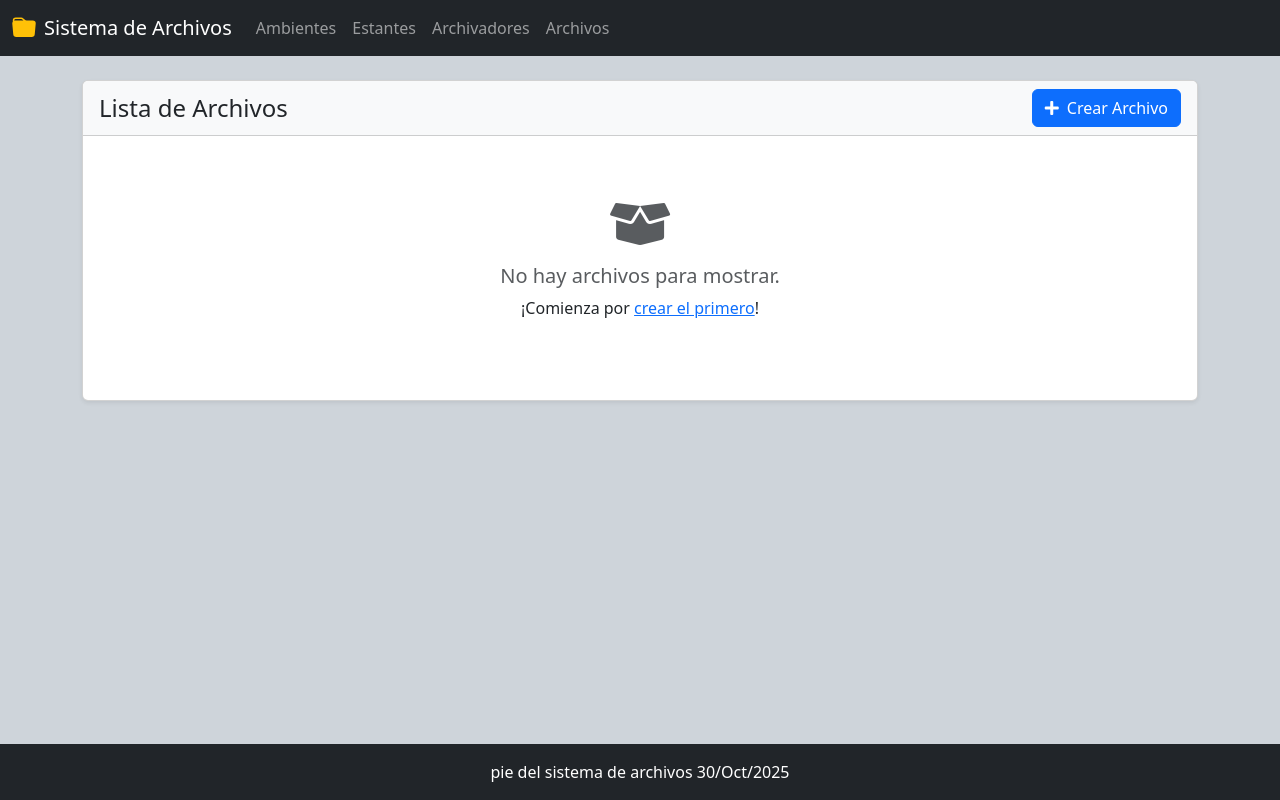
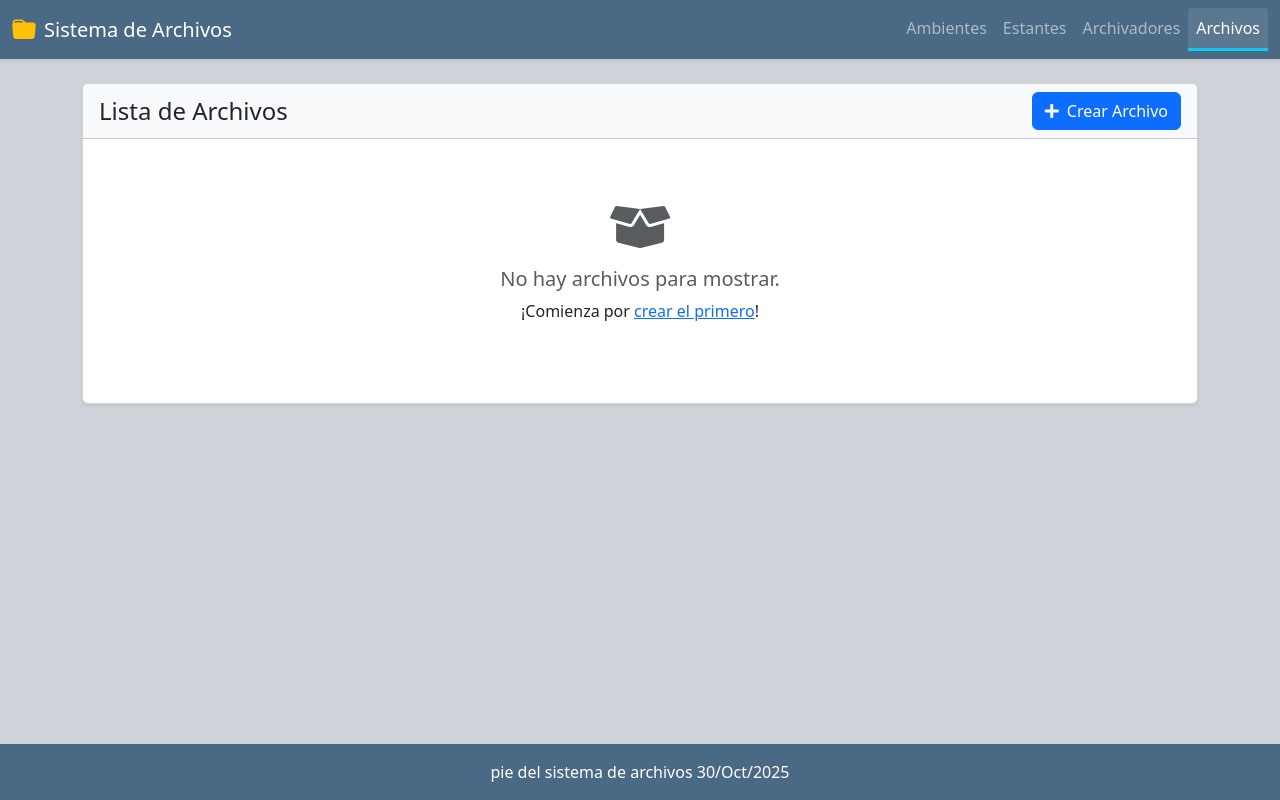
Before and after one commit to everdelgad0/SISarchivos, a Django app: page /sistema/archivos/ in a window 1280 px wide. Run offline with Django 5.2, Linux system fonts and the light colour scheme; data that the repository does not hold is empty.

Commit message:
mejorando navar

```diff
--- a/templates/base/footer.html
+++ b/templates/base/footer.html
@@ -1,4 +1,4 @@
-<footer class="footer mt-auto py-3 bg-dark text-white">
+<footer class="footer mt-auto py-3 bg-custom-nav text-white">
   <div class="container text-center">
     <span> pie del sistema de archivos {% now "d/M/Y" %}</span>
   </div>
--- a/templates/base/list.html
+++ b/templates/base/list.html
@@ -27,21 +27,20 @@
                                 <tr>
                                     {% for field in fields %}
                                         <td>
-                                            {% if model_name == 'Archivo' and field == 'archivo' and object.archivo %}
+                                            {% if forloop.first and children_list_url_name %}
+                                                <a href="{% url children_list_url_name object.pk %}" class="fw-bold text-decoration-none">{{ object|get_attribute:field }}</a>
+                                            {% elif model_name == 'Archivo' and field == 'archivo' and object.archivo %}
                                                 <button type="button" class="btn btn-outline-info btn-sm" data-bs-toggle="modal" data-bs-target="#archivoModal-{{ object.pk }}">
                                                     <i class="fas fa-eye me-1"></i> Ver Archivo
                                                 </button>
                                             {% elif model_name == 'Archivo' and field == 'archivo' %}
-                                                <span class="text-muted">No disponible</span>
+                                                <small class="text-muted">No disponible</small>
                                             {% else %}
-                                                {{ object|get_attribute:field }}
+                                                <small class="text-muted">{{ object|get_attribute:field|default_if_none:"" }}</small>
                                             {% endif %}
                                         </td>
                                     {% endfor %}
                                     <td class="text-end">
-                                        {% if children_list_url_name %}
-                                            <a class="btn btn-outline-info btn-sm" href="{% url children_list_url_name object.pk %}" title="Ver {{ children_model_name_plural }}"><i class="fas fa-folder-open"></i></a>
-                                        {% endif %}
                                         <a class="btn btn-outline-warning btn-sm" href="{% url update_url_name object.pk %}" title="Editar"><i class="fas fa-pencil-alt"></i></a>
                                         <a class="btn btn-outline-danger btn-sm" href="{% url delete_url_name object.pk %}" title="Borrar"><i class="fas fa-trash-alt"></i></a>
                                     </td>
--- a/templates/base/main.html
+++ b/templates/base/main.html
@@ -10,6 +10,14 @@
     <style>
       body {
         background-color: #ced4da; /* Un fondo gris aún más oscuro para mayor contraste */
+      }
+      .bg-custom-nav {
+        background-color: #4a6984; /* Un azul grisáceo, moderno y sereno */
+      }
+      .navbar-dark .navbar-nav .nav-link.active {
+        background-color: rgba(255, 255, 255, 0.1);
+        border-bottom: 3px solid #0dcaf0; /* Color cian (info de Bootstrap) para un look moderno */
+        border-radius: .25rem .25rem 0 0;
       }
     </style>
   </head>
--- a/templates/base/navar.html
+++ b/templates/base/navar.html
@@ -1,4 +1,4 @@
-<nav class="navbar navbar-expand-lg navbar-dark bg-dark">
+<nav class="navbar navbar-expand-lg navbar-dark bg-custom-nav shadow-sm">
     <div class="container-fluid">
         <a class="navbar-brand d-flex align-items-center" href="{% url 'home' %}">
             <svg xmlns="http://www.w3.org/2000/svg" width="24" height="24" fill="currentColor" class="bi bi-folder-fill me-2 text-warning" viewBox="0 0 16 16">
@@ -10,18 +10,18 @@
             <span class="navbar-toggler-icon"></span>
         </button>
         <div class="collapse navbar-collapse" id="navbarNav">
-            <ul class="navbar-nav">
+            <ul class="navbar-nav ms-auto">
                 <li class="nav-item">
-                    <a class="nav-link" href="{% url 'ambiente:ambiente_list' %}">Ambientes</a>
+                    <a class="nav-link {% if 'ambiente_' in request.resolver_match.view_name %}active{% endif %}" href="{% url 'ambiente:ambiente_list' %}">Ambientes</a>
                 </li>
                 <li class="nav-item">
-                    <a class="nav-link" href="{% url 'ambiente:estante_list' %}">Estantes</a>
+                    <a class="nav-link {% if 'estante_' in request.resolver_match.view_name %}active{% endif %}" href="{% url 'ambiente:estante_list' %}">Estantes</a>
                 </li>
                 <li class="nav-item">
-                    <a class="nav-link" href="{% url 'ambiente:archivador_list' %}">Archivadores</a>
+                    <a class="nav-link {% if 'archivador_' in request.resolver_match.view_name %}active{% endif %}" href="{% url 'ambiente:archivador_list' %}">Archivadores</a>
                 </li>
                 <li class="nav-item">
-                    <a class="nav-link" href="{% url 'ambiente:archivo_list' %}">Archivos</a>
+                    <a class="nav-link {% if 'archivo_' in request.resolver_match.view_name %}active{% endif %}" href="{% url 'ambiente:archivo_list' %}">Archivos</a>
                 </li>
             </ul>
         </div>
```
